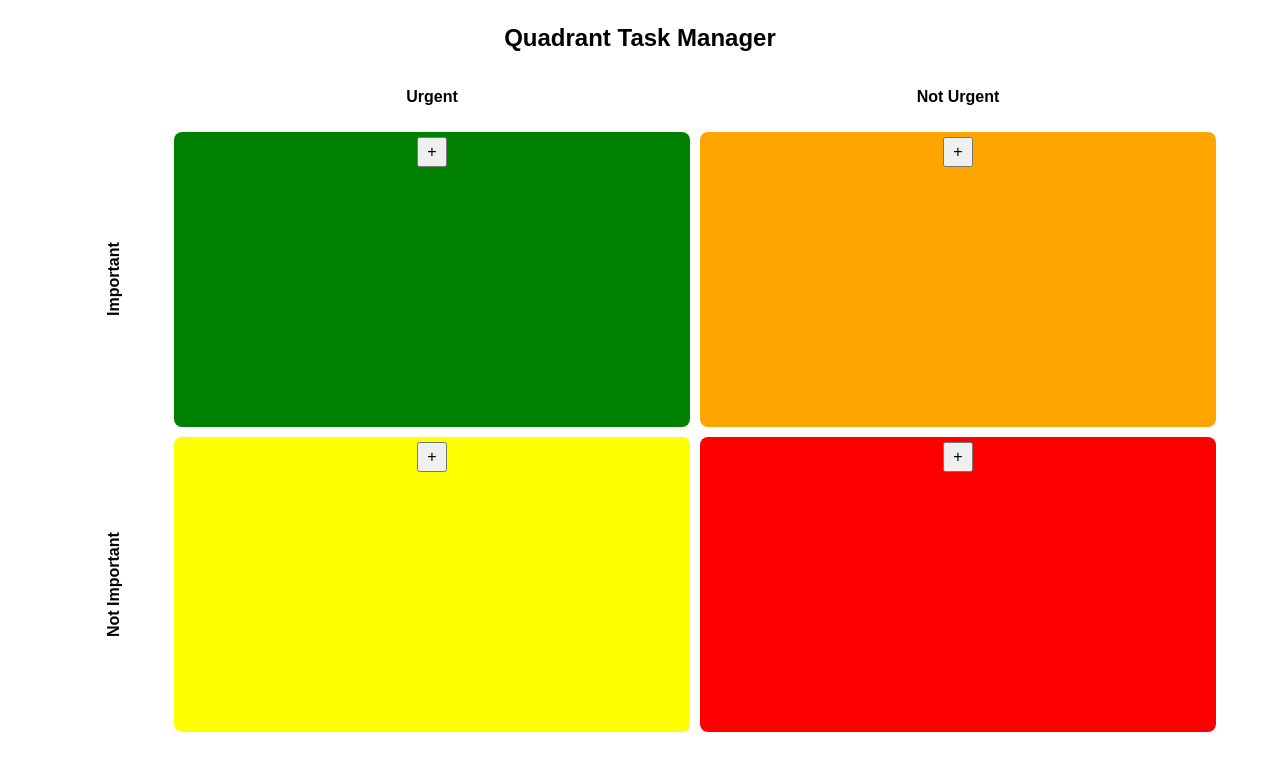
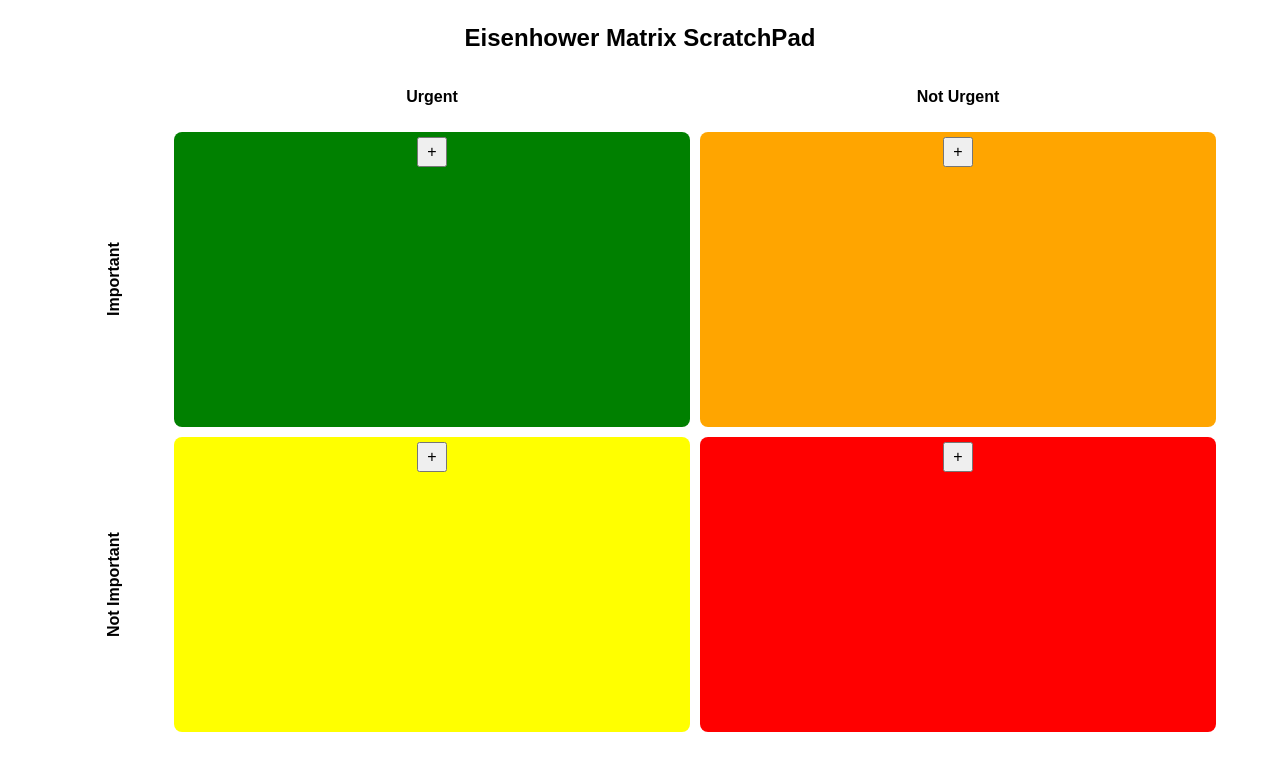
Before and after one commit to rgutmann39/eisen, a React (Create React App) app: page / in a window 1280 px wide. Shown: the top 770 px of the page. Built offline with nearby package versions, Linux system fonts and the light colour scheme.

Commit message:
Update page title

```diff
--- a/src/App.js
+++ b/src/App.js
@@ -56,7 +56,7 @@
 
   return (
     <div className="app">
-      <h1 className="title">Quadrant Task Manager</h1>
+      <h1 className="title">Eisenhower Matrix ScratchPad</h1>
       <div className="matrix">
         <div className="axis-label important-label">Important</div>
         <div className="axis-label urgent-label">Urgent</div>
```
